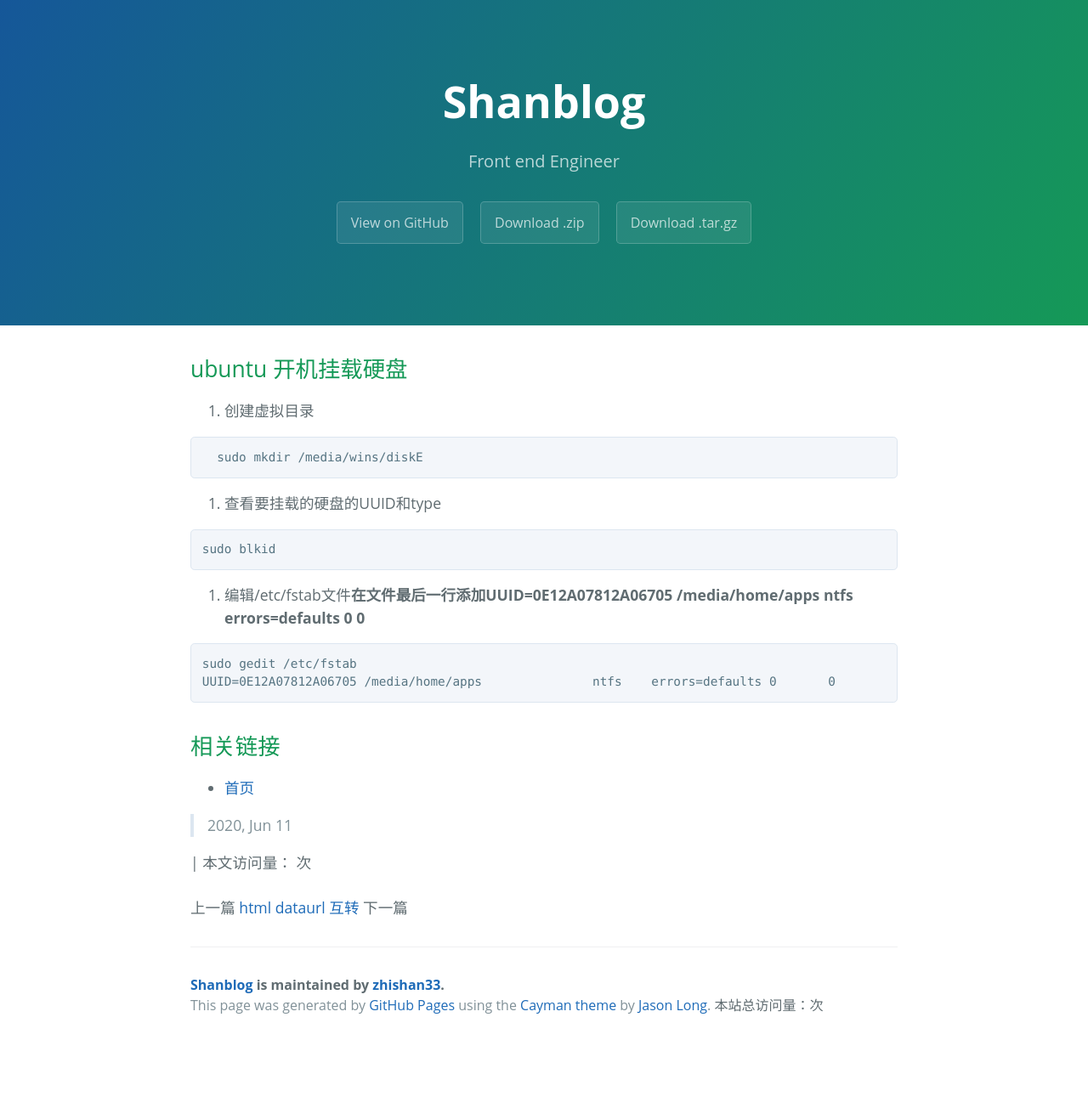
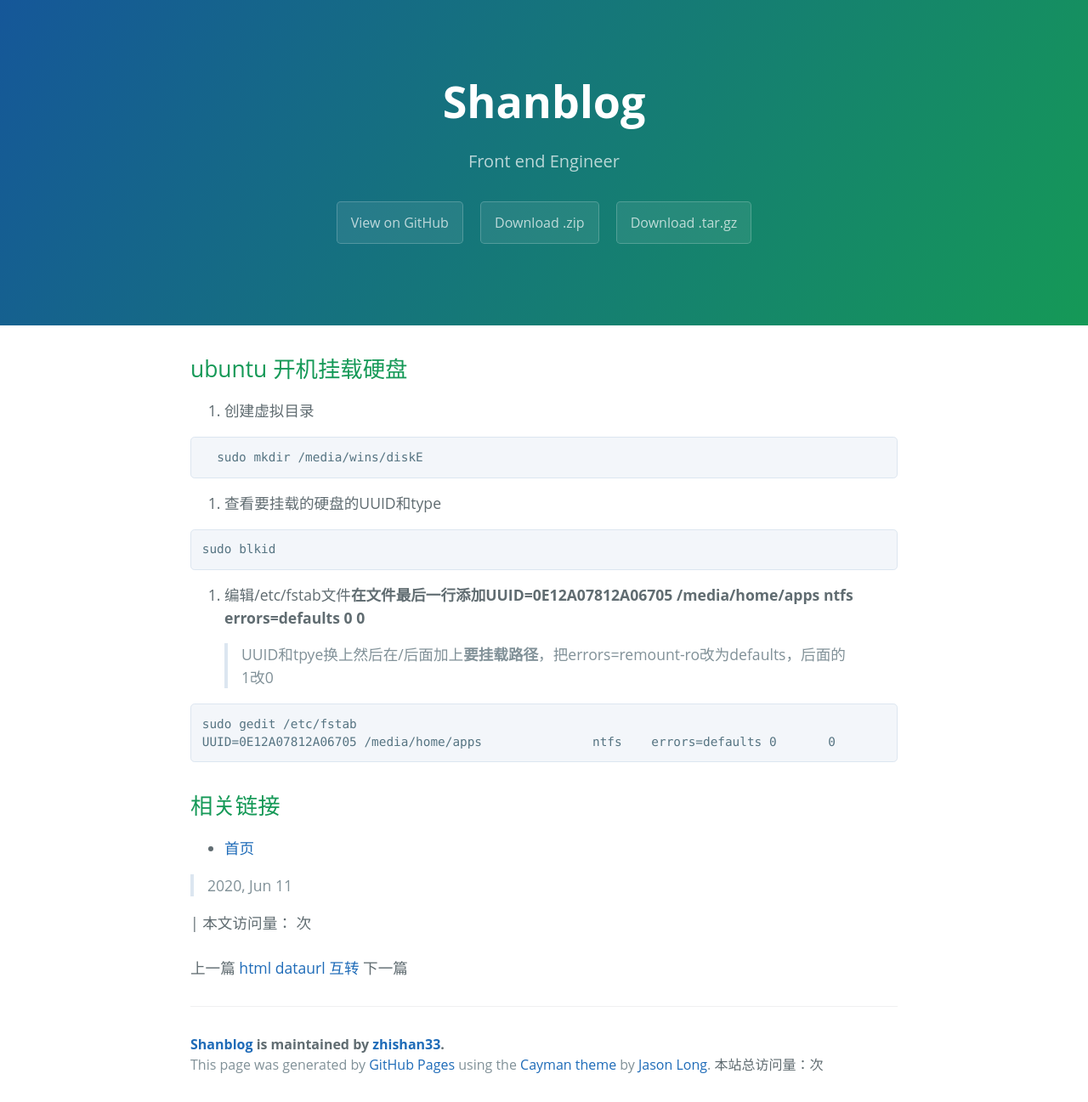
Before and after one commit to zhishan33/shanBlog, a Jekyll site: the page built from _posts/2020-06-11-ubunut-mount-disk.md, in a window 1280 px wide. Shown: the whole page at 85% size. Built offline with Jekyll 4.4.1, drawn with Linux system fonts in a browser that asks for light colours; comment, search, counter and statistics services are not loaded; before the commit the page ends 1227 px from its top, so only the background shows below that.

Commit message:
mount disk

````diff
--- a/_posts/2020-06-11-ubunut-mount-disk.md
+++ b/_posts/2020-06-11-ubunut-mount-disk.md
@@ -21,6 +21,7 @@ sudo blkid
 ```
 
 3. 编辑/etc/fstab文件**在文件最后一行添加UUID=0E12A07812A06705 /media/home/apps               ntfs    errors=defaults 0       0**
+> UUID和tpye换上然后在/后面加上**要挂载路径**，把errors=remount-ro改为defaults，后面的1改0
 
 ```shell
 sudo gedit /etc/fstab
````
